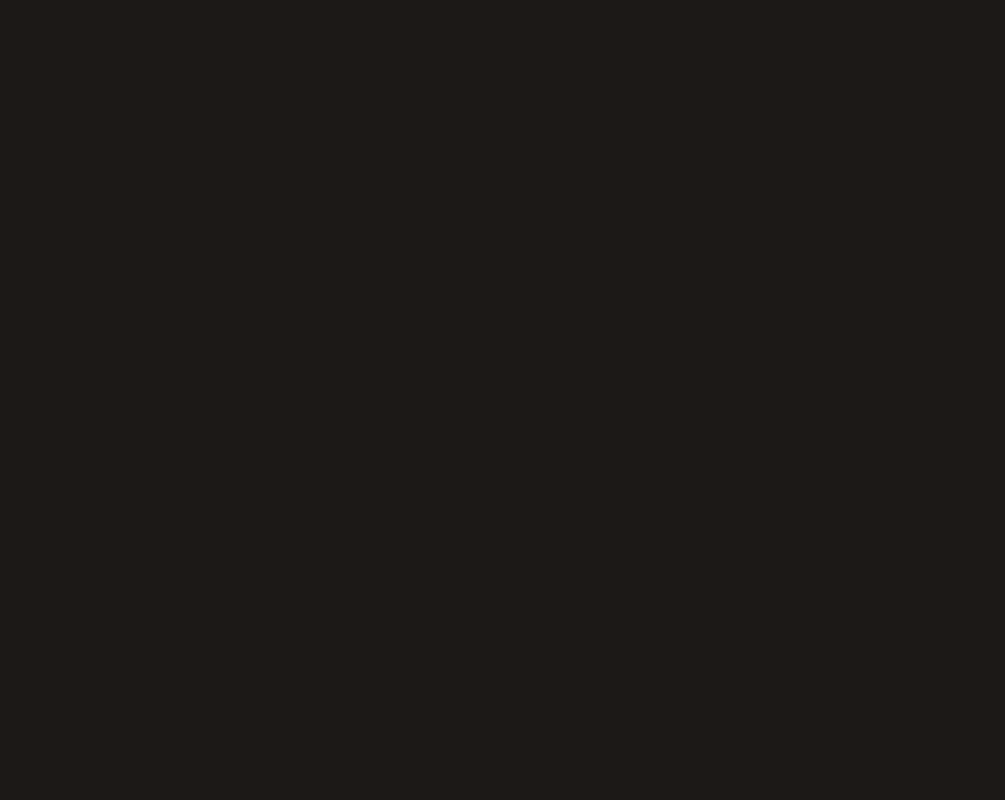
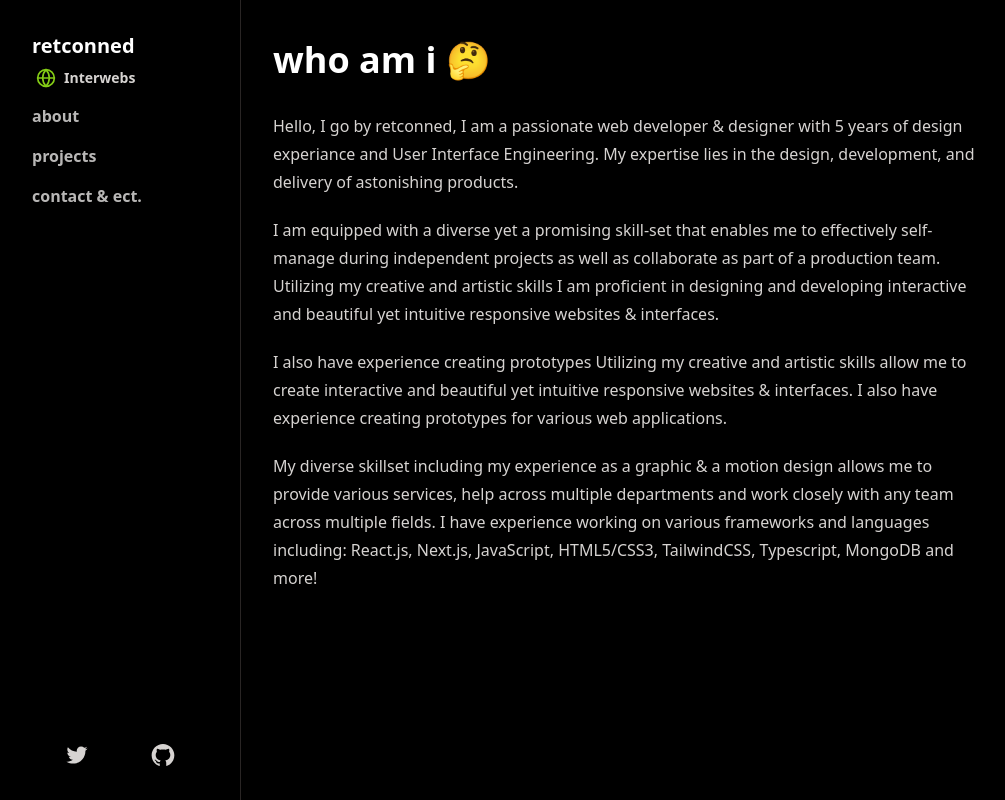
Before and after one commit to retconned/portfolio, a Next.js app: page / in a window 1280 px wide. Shown: the whole page, without its empty margins (0-1005 px from the left). Built offline with nearby package versions, Linux system fonts and the light colour scheme; no server answers.

Commit message:
Updated bio & featured project component

```diff
--- a/components/FeaturedProject.tsx
+++ b/components/FeaturedProject.tsx
@@ -1,13 +1,5 @@
 import type { NextPage } from "next";
-import Image from "next/image";
-
-interface featuredProjectProps {
-  name?: string;
-  type?: string;
-  iconLink?: string;
-  role?: string;
-  story?: string;
-}
+import { ArrowSquareOut } from "phosphor-react";
 
 const FeaturedProject: NextPage<featuredProjectProps> = ({
   name,
@@ -17,26 +9,25 @@ const FeaturedProject: NextPage<featuredProjectProps> = ({
   story,
 }) => {
   return (
-    <div className="flex w-3/12 flex-col divide-y divide-stone-900  rounded-lg bg-black font-mono text-white duration-150 hover:bg-stone-900 ">
-      <div className="group flex h-32 w-96 items-center space-x-4 p-4 ">
-        <div className="flex aspect-square h-24 w-24 flex-grow-0 items-center justify-center rounded-lg bg-blue-500">
-          icon
-        </div>
-        <div className="flex-0 flex h-24 flex-col items-start justify-center ">
-          <div className="flex flex-row space-x-2">
-            <p className="font-bold">{name}</p>
+    <div className="my-4 flex h-fit w-80 cursor-pointer  flex-col items-center justify-between divide-y divide-stone-900 rounded-md border border-stone-900 bg-black font-mono text-white duration-150 hover:bg-stone-900 md:mx-4 md:w-96 md:max-w-3xl md:flex-col md:divide-y">
+      <div className="flex h-[40%] w-full flex-row items-center p-4">
+        <div className="h-16 w-16 rounded-md bg-pink-300" />
+        <div className="px-4">
+          <div className="flex flex-row items-center space-x-1">
+            <p>{name}</p>
+            <ArrowSquareOut size={14} />
           </div>
-          <p className=" text-stone-600">{type}</p>
+          <p className="text-stone-600">{type}</p>
         </div>
       </div>
-      <div className="group flex h-60 flex-col justify-center  p-4 ">
-        <div className="flex flex-col  py-2">
-          <p className="mb-2 font-bold">Role</p>
-          <p className=" text-stone-600"> {role} </p>
+      <div className="h-[60%] min-h-[250px] w-full space-y-4 px-4 py-8 text-stone-600">
+        <div className="">
+          <p className="font-semibold text-white">Role</p>
+          <p>{role}</p>
         </div>
-        <div className="flex flex-col  py-2">
-          <p className="mb-2 font-bold"> Story</p>
-          <p className="text-stone-600 ">{story}</p>
+        <div className="">
+          <p className="font-semibold text-white">What</p>
+          <p className="">{story}</p>
         </div>
       </div>
     </div>
--- a/pages/index.tsx
+++ b/pages/index.tsx
@@ -1,9 +1,54 @@
 import type { NextPage } from "next";
-import Image from "next/image";
+import Head from "next/head";
 import Nav from "../components/Nav";
 
 const Home: NextPage = () => {
-  return <div className="h-screen bg-stone-900">{/* <Nav /> */}</div>;
+  return (
+    <div className="flex flex-row bg-black">
+      <Head>
+        <title>who am i - retconned</title>
+        <meta property="og:title" content="who am i - retconned" key="title" />
+      </Head>
+      <Nav />
+      <div className="flex h-auto min-h-screen bg-black">
+        <div className="w-full bg-black px-8 pt-20 md:pl-8 md:pt-10 ">
+          <article className="prose prose-a:text-pink-500">
+            <h1 className="text-4xl font-bold text-white">who am i 🤔</h1>
+            <p className="w-[55vw] font-medium text-stone-300">
+              <p>
+                Hello, I go by retconned, I am a passionate web developer &
+                designer with 5 years of design experiance and User Interface
+                Engineering. My expertise lies in the design, development, and
+                delivery of astonishing products.
+              </p>
+              <p>
+                I am equipped with a diverse yet a promising skill-set that
+                enables me to effectively self-manage during independent
+                projects as well as collaborate as part of a production team.
+                Utilizing my creative and artistic skills I am proficient in
+                designing and developing interactive and beautiful yet intuitive
+                responsive websites & interfaces.
+              </p>
+              <p>
+                I also have experience creating prototypes Utilizing my creative
+                and artistic skills allow me to create interactive and beautiful
+                yet intuitive responsive websites & interfaces. I also have
+                experience creating prototypes for various web applications.
+              </p>
+              <p>
+                My diverse skillset including my experience as a graphic & a
+                motion design allows me to provide various services, help across
+                multiple departments and work closely with any team across
+                multiple fields. I have experience working on various frameworks
+                and languages including: React.js, Next.js, JavaScript,
+                HTML5/CSS3, TailwindCSS, Typescript, MongoDB and more!
+              </p>
+            </p>
+          </article>
+        </div>
+      </div>
+    </div>
+  );
 };
 
 export default Home;
```
